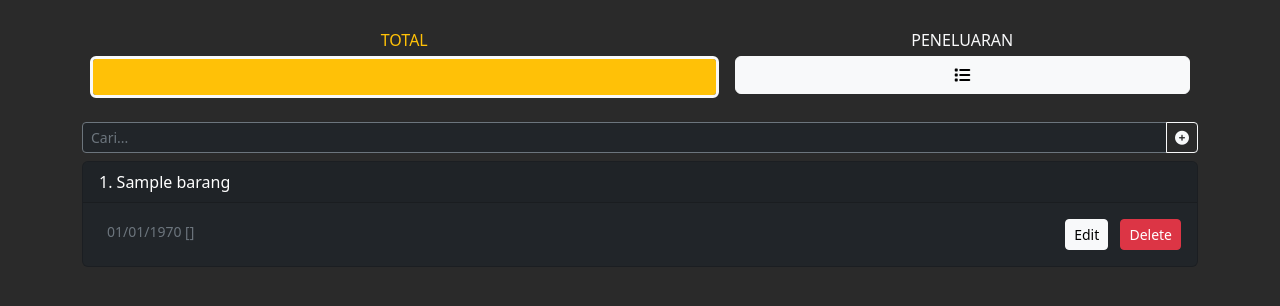
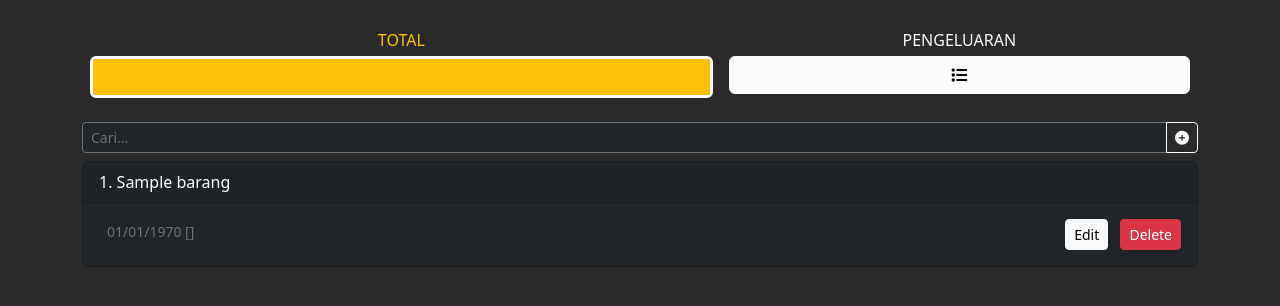
Before and after one commit to dimfaqot/batea, a CodeIgniter 4 app: the page made by app/Views/pengeluaran/pengeluaran_landing.php in a window 1280 px wide. Shown: the part 60-366 px from the top of the page. Run offline with PHP 8.4 and a stand-in for CodeIgniter, Linux system fonts and the light colour scheme; the template is opened without the code that fills it: most values are stand-ins (such as "Sample title", 1, 10 or a date in 2020); data that the repository does not hold is empty; some libraries are stand-ins or nearby versions.

Commit message:
transaksi

```diff
--- a/app/Config/Routes.php
+++ b/app/Config/Routes.php
@@ -38,6 +38,7 @@ $routes->get('/pengeluaran', 'Pengeluaran::index');
 $routes->post('/pengeluaran/add', 'Pengeluaran::add');
 $routes->post('/pengeluaran/edit', 'Pengeluaran::edit');
 $routes->post('/pengeluaran/list', 'Pengeluaran::list');
+$routes->post('/pengeluaran/cari_barang', 'Pengeluaran::cari_barang');
 
 $routes->get('/transaksi', 'Transaksi::index');
 $routes->post('/transaksi/add', 'Transaksi::add');
--- a/app/Views/pengeluaran/pengeluaran_landing.php
+++ b/app/Views/pengeluaran/pengeluaran_landing.php
@@ -11,7 +11,7 @@
     </div>
 
     <div class="p-2 flex-fill">
-        <div class="mb-1 text-center">PENELUARAN</div>
+        <div class="mb-1 text-center">PENGELUARAN</div>
         <div class="d-grid">
             <button class="btn btn-light lists"><i class="fa-solid fa-list"></i></button>
         </div>
@@ -134,7 +134,7 @@
         let order = $(this).data("order");
         let body_class_list = $('.body_list_barang');
         let barangs = <?= json_encode(barang(['Makanan', 'Minuman', 'Snack', 'Kulakan', 'Donasi'])); ?>;
-        post("transaksi/cari_barang", {
+        post("pengeluaran/cari_barang", {
             text,
             jenis: ["Makanan", "Minuman", "Snack", "Kulakan"]
         }, "No").then(res => {
```
